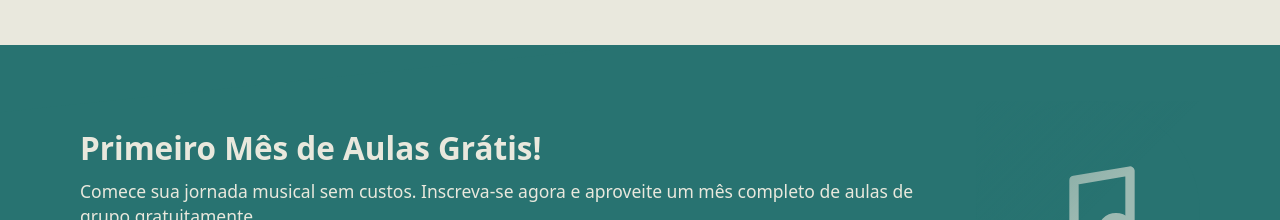
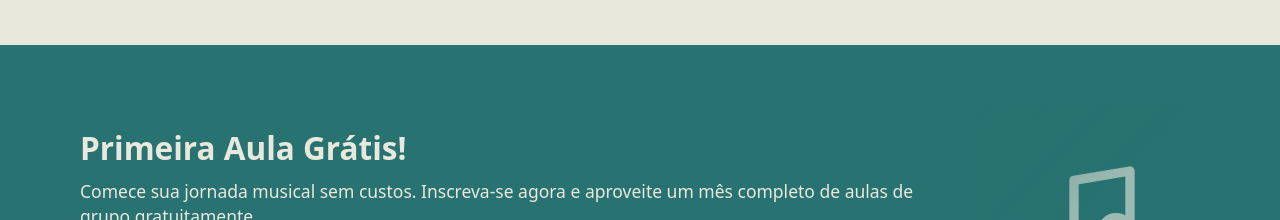
Before and after one commit to juanMercier/uke-mercier-website, a Next.js app: page / in a window 1280 px wide. Shown: the part 1200-1420 px from the top of the page. Built offline with nearby package versions, Linux system fonts and the light colour scheme.

Commit message:
updated free month to free class

```diff
--- a/src/components/FreeMonth/index.tsx
+++ b/src/components/FreeMonth/index.tsx
@@ -9,7 +9,7 @@ export default function FreeMonth() {
         <div className="flex flex-col md:flex-row items-center justify-between">
           <div className="mb-8 md:mb-0 md:mr-8">
             <h2 className="text-4xl font-extrabold mb-4">
-              Primeiro Mês de Aulas Grátis!
+            Primeira Aula Grátis!
             </h2>
             <p className="text-xl mb-6">
               Comece sua jornada musical sem custos. Inscreva-se agora e aproveite um mês completo de aulas de grupo gratuitamente.
```
